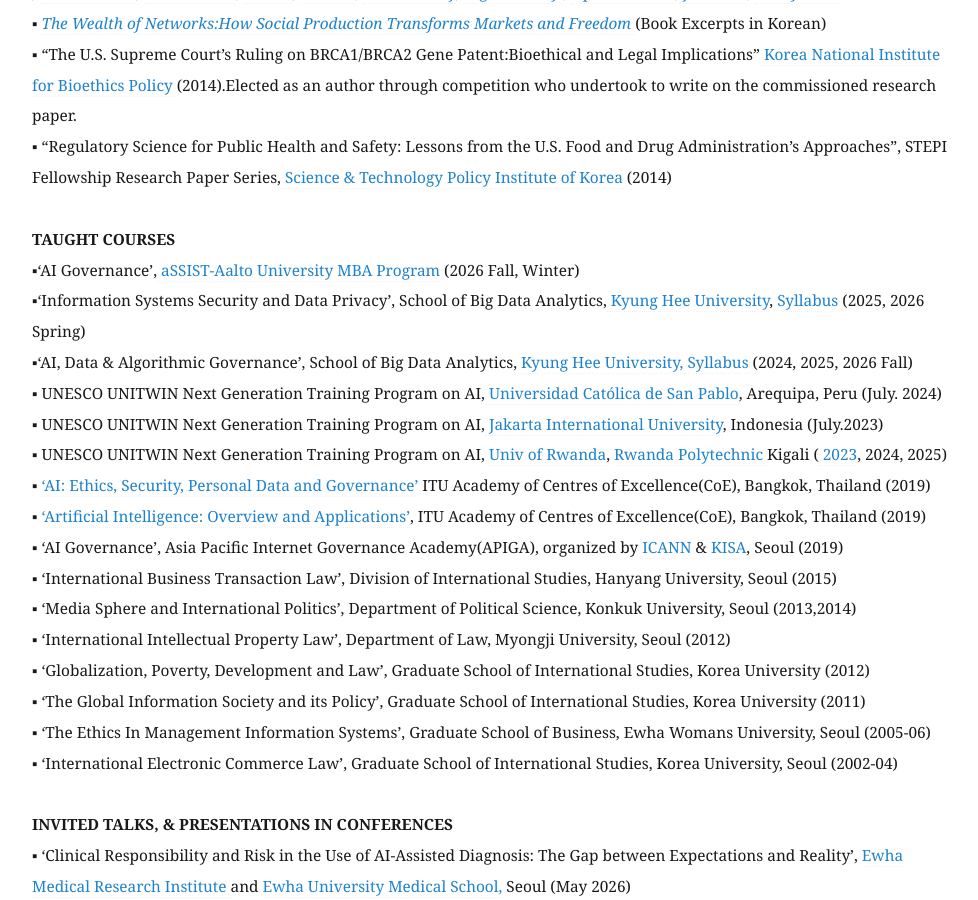
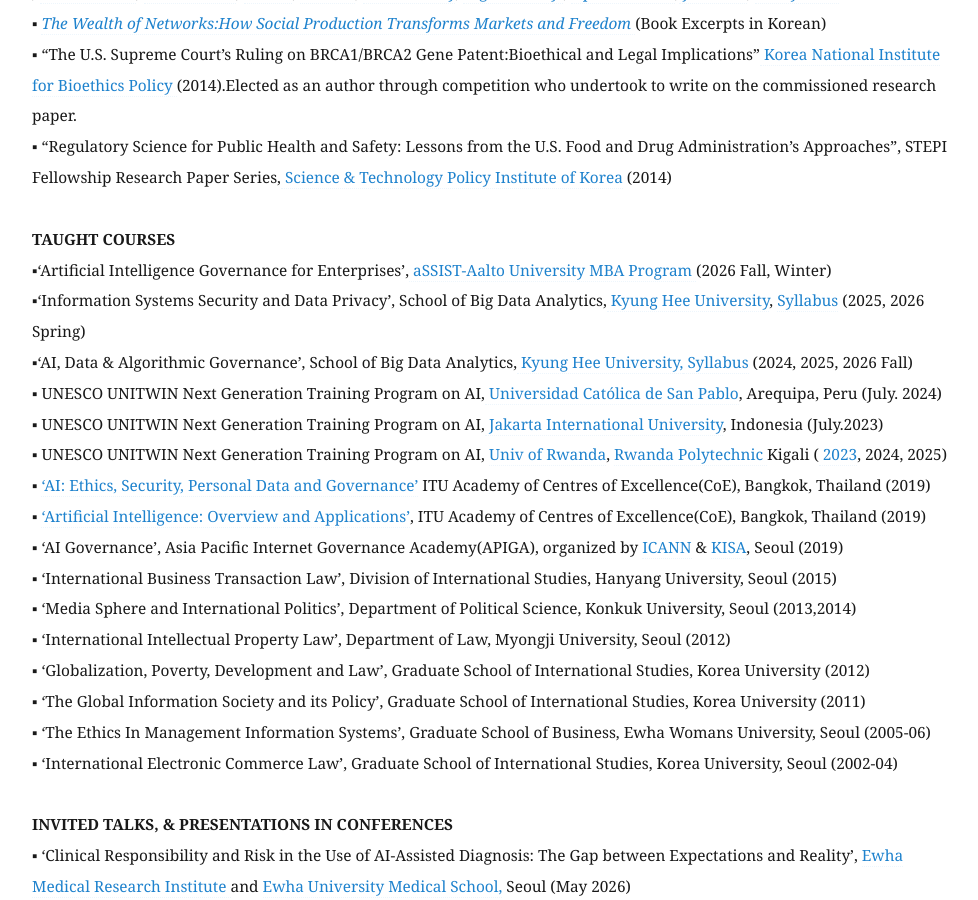
Before and after one commit to eunchangchoi/eunchangchoi.github.io, a Jekyll site: the page built from index.md, in a window 1280 px wide and 900 px high, scrolled down 4554 px. Shown: the whole window, without its empty margins (68-1046 px from the left). Built offline with Jekyll 4.4.1, drawn with Linux system fonts in a browser that asks for light colours.

Commit message:
Update index.md

```diff
--- a/index.md
+++ b/index.md
@@ -90,7 +90,7 @@
 ▪ “Regulatory Science for Public Health and Safety: Lessons from the U.S. Food and Drug Administration’s Approaches”, STEPI Fellowship Research Paper Series,<a href="https://www.stepi.re.kr/site/stepien/main.do"> Science & Technology Policy Institute of Korea</a> (2014)<br>
      <br>
  <strong> TAUGHT COURSES </strong> <br>
-▪‘AI Governance’,<a href="https://w2.assist.ac.kr/aalto_web/index.php"> aSSIST-Aalto University MBA Program </a> (2026 Fall, Winter)<br>
+▪‘Artificial Intelligence Governance for Enterprises’,<a href="https://w2.assist.ac.kr/aalto_web/index.php"> aSSIST-Aalto University MBA Program </a> (2026 Fall, Winter)<br>
 ▪‘Information Systems Security and Data Privacy’, School of Big Data Analytics,<a href="http://bigdata21.khu.ac.kr/main/main.html"> Kyung Hee University</a>, <a href="https://github.com/eunchangchoi/Lectures/blob/main/2026%20Spring%20Information%20Security%20and%20Data%20Ethics%20Syllabus%20(Ver%205.1).pdf"> Syllabus</a> (2025, 2026 Spring)<br>
 ▪‘AI, Data & Algorithmic Governance’, School of Big Data Analytics,<a href="http://bigdata21.khu.ac.kr/main/main.html"> Kyung Hee University,</a><a href="https://github.com/eunchangchoi/Lectures/blob/main/2025-Fall%20Syllabus%20Data%20%26%20Algorithm%20Governance%20(2025%20Oct%20%20KHU).pdf"> Syllabus</a> (2024, 2025, 2026 Fall) <br>
 ▪ UNESCO UNITWIN Next Generation Training Program on AI,<a href="https://ucsp.edu.pe/"> Universidad Católica de San Pablo</a>, Arequipa, Peru (July. 2024) <br>
```
